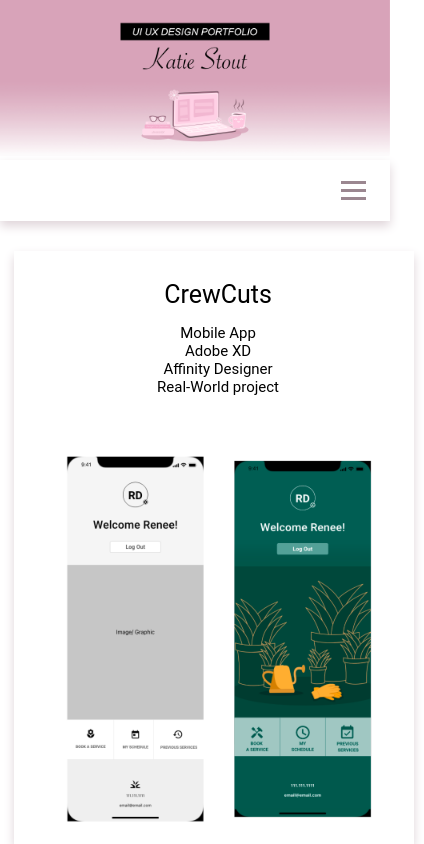
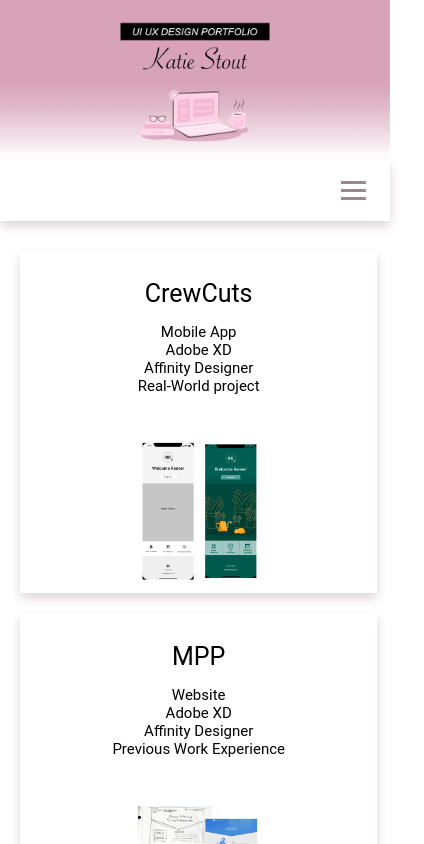
Before and after one commit to katherinestout/portfolio.stout, a React (Create React App) app in the folder portfolio/: page /work in a window 390 px wide. Shown: the top 844 px of the page, 424 px wide, since content can reach past the window. Built offline with nearby package versions, Linux system fonts and the light colour scheme; a web font is replaced by a local one.

Commit message:
front page resp  change

```diff
--- a/portfolio/src/routes/projects/styles/mainPage.scss
+++ b/portfolio/src/routes/projects/styles/mainPage.scss
@@ -2,6 +2,7 @@
 
 
 .project-container {
+    justify-content: center;
     display: grid;
     grid-template-columns: auto auto;
     margin-left: 10%;
@@ -54,6 +55,7 @@
                     ul {
                         list-style-type: none;
                         text-align: right;
+                        // text-align: center;
                         padding-left: 0;
                     }
 
@@ -95,90 +97,102 @@
 
 }
 
-@media only screen and (max-width: 992px) {
-
-.project-container {
-    display: grid;
-    grid-template-columns: auto auto;
-    margin-left: 10%;
-    margin-right: 10%;
+@media only screen and (max-width: 1150px) {
 
 
-    a:link {
-        text-decoration: none;
-
-    }
+    .project-container {
+        display: grid;
+        grid-template-columns: auto;
+        margin-left: 10%;
+        margin-right: 10%;
+        margin-top: 5%;
+        margin-bottom: 5%;
 
 
-    .project {
+        a:link {
+            text-decoration: none;
 
-        // padding: 50px;
-        background-color: $white;
-        margin: 10px;
-        box-shadow: 0px 5px 10px $main-shadow;
+        }
 
-        display: grid;
-        grid-template-columns: repeat(2, 1fr);
-        grid-template-rows: 1fr;
-        grid-column-gap: 0px;
-        grid-row-gap: 0px;
-        padding: 2%;
 
-        .div1 {
+        .project {
 
-            display: flex;
-            height: 100%;
-            text-align: center;
+            padding: 3%;
+            background-color: $white;
+            margin: 10px;
+            box-shadow: 0px 5px 10px $main-shadow;
 
-            .div2 {
+            display: grid;
+            grid-template-columns: repeat(2, 1fr);
+            grid-template-rows: 1fr;
+            grid-column-gap: 0px;
+            grid-row-gap: 0px;
 
-                align-self: flex-end;
-                padding: 25px;
-                text-align: center;
+            .div1 {
+                text-align: right;
+                display: flex;
+                height: 100%;
+                .div2 {
+                    // display: inline-block;
+                    align-self: flex-end;
+                    padding: 25px;
+                    text-align: right;
+                    .project-title {
+                        font-size: 50px;
+                        color: black;
 
-                .project-title {
-                    font-size: 50px;
-                    color: black;
-                    text-align: center;
+
+
+                    }
+
+                    .project-content {
+                        font-size: 15px;
+                        color: black;
+                        // line-height: 50%;
+
+                        ul {
+                            list-style-type: none;
+                            text-align: right;
+                            padding-left: 0;
+                        }
 
 
                 }
-
-                .project-content {
-                    font-size: 15px;
-                    color: black;
-                    // line-height: 50%;
-
-                    ul {
-                        list-style-type: none;
-                        text-align: center;
-
-                    }
+                }
 
 
             }
+
+
+
+            .front-graphic {
+                height: 400px;
+
             }
+
+
 
 
         }
 
-
-
-        .front-graphic {
-            height: 400px;
-
+        .project-1:hover {
+            background-color: $crewcuts-body;
+            transition: 0.5s;
+        }
+        .project-2:hover {
+            background-color: $mpp-light;
+            transition: 0.5s;
+        }
+        .project-3:hover {
+            background-color: $alice-blue;
+            transition: 0.5s;
+        }
+        .project-4:hover {
+            background-color: $pink;
+            transition: 0.5s;
         }
 
-
-
-
     }
-
-    .project:hover {
-        background-color: $white;
-        transition: 0.5s;
-    }
-}
 
 }
 
@@ -201,6 +215,7 @@
 
             text-align: center;
             padding: 1%;
+            width: 400px;
 
 
             .div1 {
@@ -214,11 +229,23 @@
 
                 text-align: center;
 
+
+            .project-content {
+                ul {
+                    list-style-type: none;
+                    text-align: center;
+                    padding-left: 0;
+                }
+            }
             }
             }
             .div3 {
                 grid-area: 2 / 1 / 3 / 2;
                 text-align: center;
+            }
+            .front-graphic {
+                height: 200px;
+
             }
         }
     }
@@ -243,6 +270,7 @@
 
             text-align: center;
             padding: 1%;
+            width: 350px;
 
 
             .div1 {
@@ -268,6 +296,13 @@
             .div3 {
                 grid-area: 2 / 1 / 3 / 2;
                 text-align: center;
+
+            }
+
+            .front-graphic {
+                height: 150px;
+
+
             }
         }
     }
```
